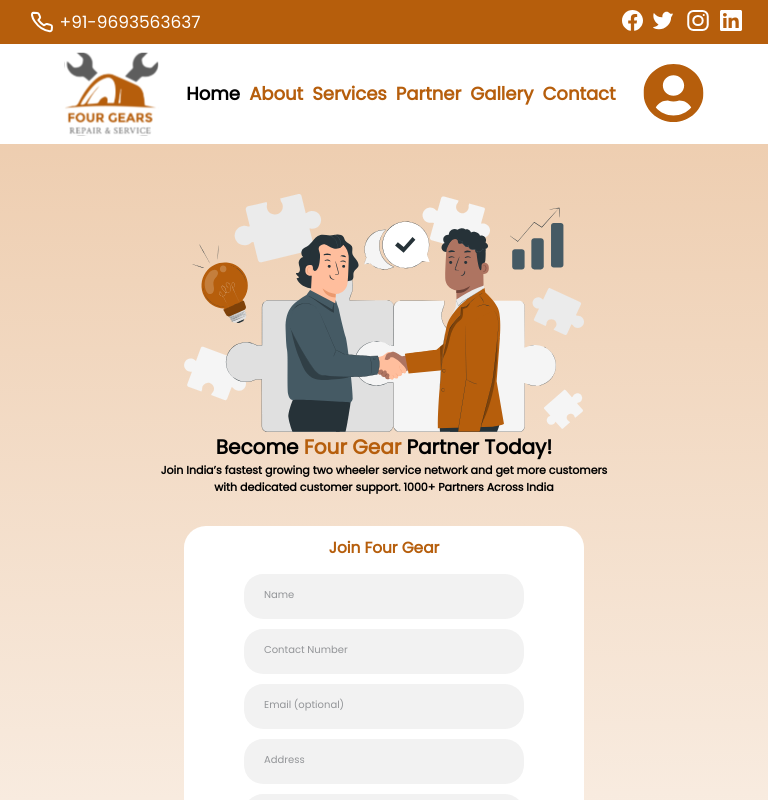
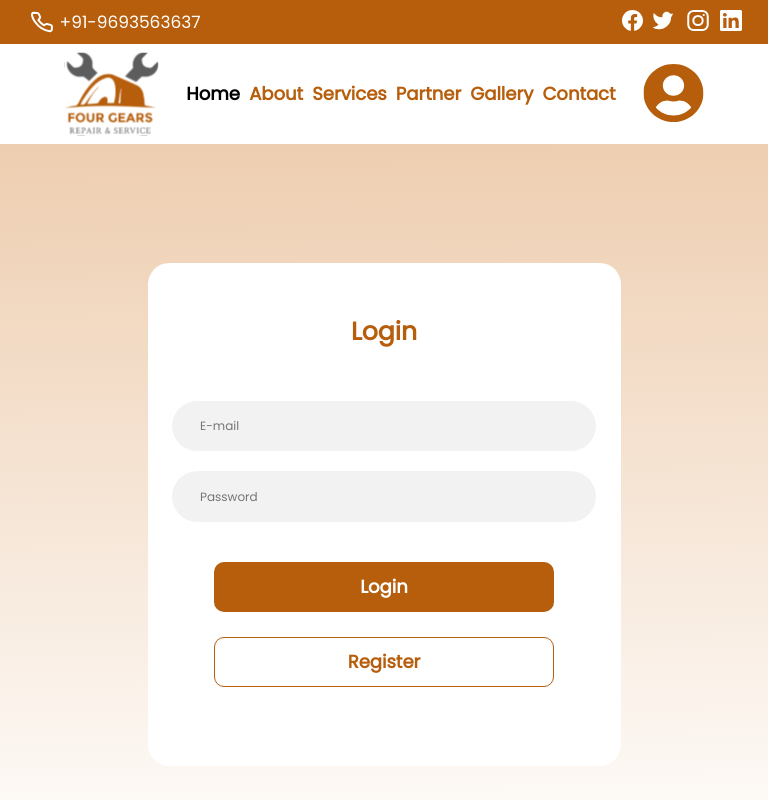
Before and after one commit to anshulkumarx7/fourGear-partner, a React (Vite) app: page / in a window 768 px wide. Shown: the top 800 px of the page. Built offline with nearby package versions, Linux system fonts and the light colour scheme.

Commit message:
fix changes

```diff
--- a/src/App.jsx
+++ b/src/App.jsx
@@ -13,8 +13,8 @@
     <div>
       <BrowserRouter>
       <Navbar />
-      {/* <Login />
-      <Contact /> */}
+      <Login />
+      <Contact />
       <Join />
       <Steps />
       <MechanicsDetails />
--- a/src/Styles/Login.css
+++ b/src/Styles/Login.css
@@ -17,7 +17,7 @@
   width: 47.3rem;
   height: 50.3rem;
   background-color: #ffffff;
-  border-radius: 4.059rem;
+  border-radius: 2.77vw;
   font-family: "Poppins", sans-serif;
   display: flex;
   flex-direction: column;
@@ -26,7 +26,7 @@
 }
 .fourGearSigninForm h2 {
   font-weight: 700;
-  font-size: 3rem;
+  font-size: 2.5vw;
   line-height: 3.5rem;
   color: #b65e0c;
   /* padding: 2rem 0; */
@@ -40,7 +40,7 @@
   width: 100%;
   height: 5.045rem;
   padding: 0.5rem 0.5rem 0.5rem 2.8rem;
-  font-size: 1.7rem;
+  font-size: 1vw;
   margin-bottom: 2rem;
   background-color: #f2f2f2;
   border-radius: 3.6rem;
@@ -52,7 +52,7 @@
   height: 4.98rem;
   background-color: var(--primary-color);
   color: #ffffff;
-  font-size: 1.98rem;
+  font-size: 1.3vw;
   font-weight: 700;
   line-height: 3rem;
   border: none;
@@ -84,6 +84,22 @@
   background-color: #ffffff;
   color:#b65e0c;
 }
+@media (min-width:651px) and (max-width:1000px) {
+  .fourGearSigninForm h2{
+    font-size: 2.5rem;
+    line-height: 3rem;
+  }
+  .fourGearSigninForm input{
+    font-size:1.2rem;
+  }
+  .fourGearSigninButton button{
+    font-size: 1.8rem;
+  }
+  .fourGearRegisterButton button{
+    font-size: 1.8rem;
+  }
+
+}
 @media screen and (max-width: 650px) {
   .fourGearSignin{
     height:auto;
@@ -103,6 +119,7 @@
   .fourGearSigninFormContainer input {
     height: 3.27rem;
     margin-bottom: 1.25rem;
+    font-size:1rem;
   }
   .fourGearSigninForm button {
     width: 22.011rem;
@@ -115,6 +132,9 @@
   .fourGearSigninButton button{
     font-size: 1.5rem;
   }
+  .fourGearRegisterButton button{
+    font-size: 1.5rem;
+  }
   .bt-signin a {
     font-size: 1.5rem;
   }
```
